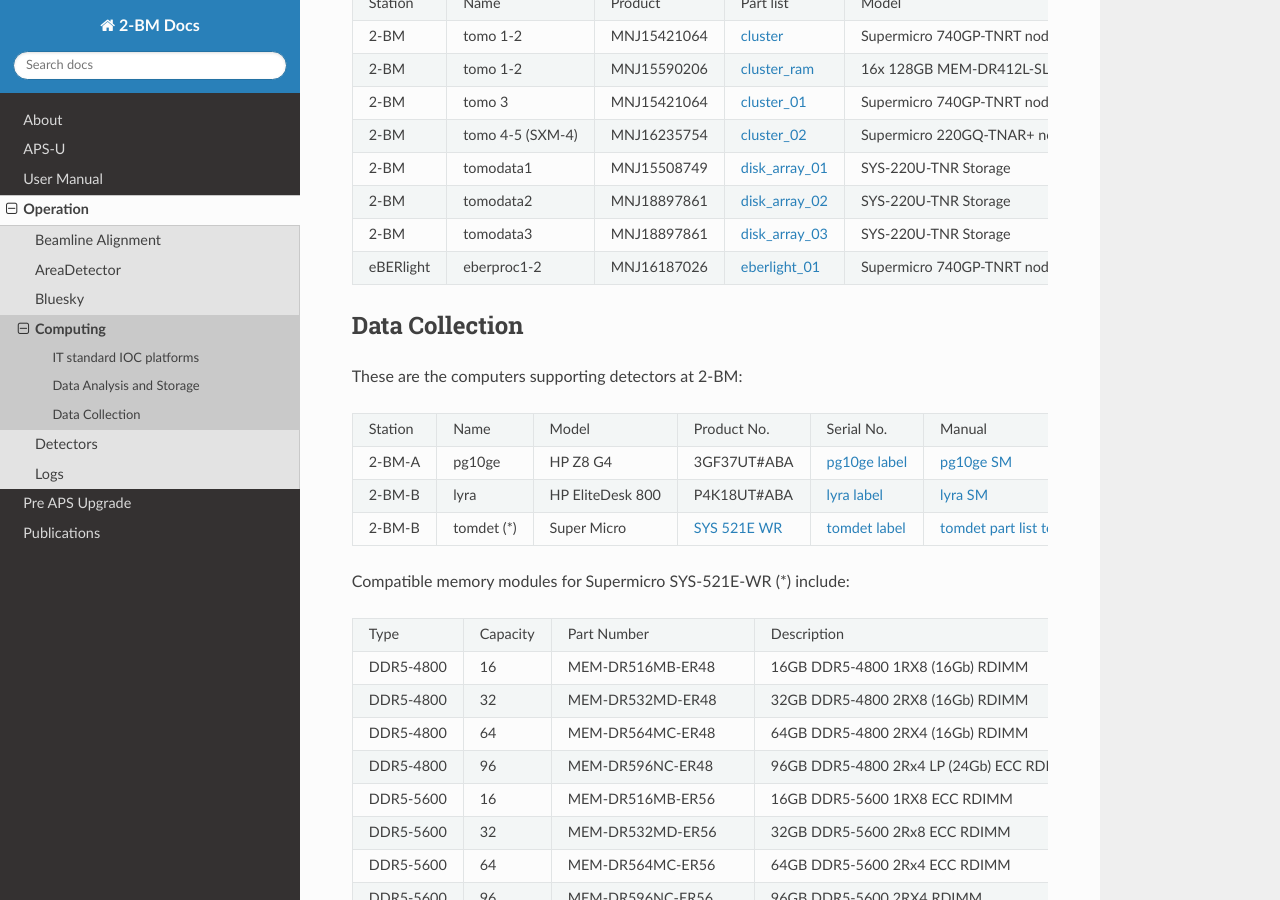
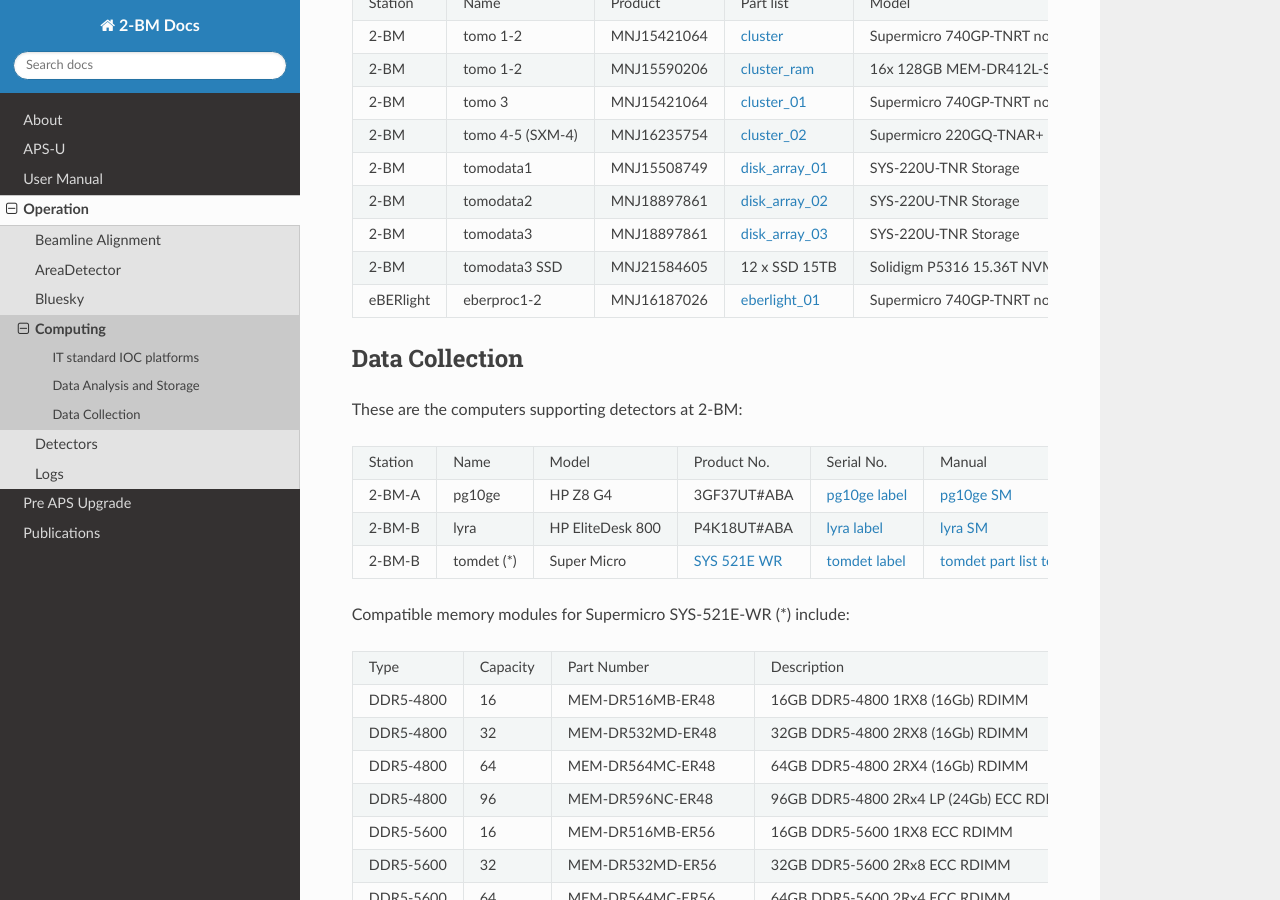
Before and after one commit to xray-imaging/2bm-docs, a Sphinx documentation site: the page built from docs/source/ops/item_017.rst, in a window 1280 px wide and 900 px high, scrolled down 405 px. Built offline with Sphinx 7.4.7 and the Read the Docs theme 3.1.0, drawn with Linux system fonts in a browser that asks for light colours; the version number could not be read and is left out.

Commit message:
added ssd disk quote

```diff
--- a/docs/source/ops/item_017.rst
+++ b/docs/source/ops/item_017.rst
@@ -26,28 +26,31 @@ Data Analysis and Storage
 .. _disk_array_quote_02: https://anl.box.com/s/o1sh7nfxzqhcb6qef19f9s7ogavobv0g
 .. _disk_array_03: https://anl.box.com/s/2qssygdx83qkwo8up448khrzd26fm08p
 .. _disk_array_quote_03: https://anl.box.com/s/bd2i81zg4kcgecp4kd8740udf2fqwii7
+.. _ssd_array_quote_03: https://anl.box.com/s/tmwq8cpiicl378c62yxbu6r3gnlek7lu
 .. _eberlight_01: https://anl.box.com/s/njzf1ya4vlryd6bc3a61fn54g4nkol7o
 .. _eberlight_02: https://anl.box.com/s/cd77y9uwtesx2cfo60q69ekt1ua9wrc4
 
-+-----------+--------------------+---------------+-------------------+---------------------------------+------------------------+
-| Station   | Name               | Product       | Part list         |      Model                      |      Quote             |
-+-----------+--------------------+---------------+-------------------+---------------------------------+------------------------+
-| 2-BM      | tomo 1-2           | MNJ15421064   | `cluster`_        |  Supermicro 740GP-TNRT node     | `cluster_quote`_       |
-+-----------+--------------------+---------------+-------------------+---------------------------------+------------------------+
-| 2-BM      | tomo 1-2           | MNJ15590206   | `cluster_ram`_    |  16x 128GB MEM-DR412L-SL01-ER32 | `cluster_ram`_         |
-+-----------+--------------------+---------------+-------------------+---------------------------------+------------------------+
-| 2-BM      | tomo 3             | MNJ15421064   | `cluster_01`_     |  Supermicro 740GP-TNRT node     | `cluster_quote_01`_    |
-+-----------+--------------------+---------------+-------------------+---------------------------------+------------------------+
-| 2-BM      | tomo 4-5 (SXM-4)   | MNJ16235754   | `cluster_02`_     |  Supermicro 220GQ-TNAR+ node    | `cluster_quote_02`_    |
-+-----------+--------------------+---------------+-------------------+---------------------------------+------------------------+
-| 2-BM      | tomodata1          | MNJ15508749   | `disk_array_01`_  |  SYS-220U-TNR Storage           | `disk_array_quote_01`_ |
-+-----------+--------------------+---------------+-------------------+---------------------------------+------------------------+
-| 2-BM      | tomodata2          | MNJ18897861   | `disk_array_02`_  |  SYS-220U-TNR Storage           | `disk_array_quote_02`_ |
-+-----------+--------------------+---------------+-------------------+---------------------------------+------------------------+
-| 2-BM      | tomodata3          | MNJ18897861   | `disk_array_03`_  |  SYS-220U-TNR Storage           | `disk_array_quote_03`_ |
-+-----------+--------------------+---------------+-------------------+---------------------------------+------------------------+
-| eBERlight | eberproc1-2        | MNJ16187026   | `eberlight_01`_   |  Supermicro 740GP-TNRT node     | `eberlight_02`_        |
-+-----------+--------------------+---------------+-------------------+---------------------------------+------------------------+
++-----------+--------------------+---------------+-------------------+-------------------------------------------+------------------------+
+| Station   | Name               | Product       | Part list         |      Model                                |      Quote             |
++-----------+--------------------+---------------+-------------------+-------------------------------------------+------------------------+
+| 2-BM      | tomo 1-2           | MNJ15421064   | `cluster`_        |  Supermicro 740GP-TNRT node               | `cluster_quote`_       |
++-----------+--------------------+---------------+-------------------+-------------------------------------------+------------------------+
+| 2-BM      | tomo 1-2           | MNJ15590206   | `cluster_ram`_    |  16x 128GB MEM-DR412L-SL01-ER32           | `cluster_ram`_         |
++-----------+--------------------+---------------+-------------------+-------------------------------------------+------------------------+
+| 2-BM      | tomo 3             | MNJ15421064   | `cluster_01`_     |  Supermicro 740GP-TNRT node               | `cluster_quote_01`_    |
++-----------+--------------------+---------------+-------------------+-------------------------------------------+------------------------+
+| 2-BM      | tomo 4-5 (SXM-4)   | MNJ16235754   | `cluster_02`_     |  Supermicro 220GQ-TNAR+ node              | `cluster_quote_02`_    |
++-----------+--------------------+---------------+-------------------+-------------------------------------------+------------------------+
+| 2-BM      | tomodata1          | MNJ15508749   | `disk_array_01`_  |  SYS-220U-TNR Storage                     | `disk_array_quote_01`_ |
++-----------+--------------------+---------------+-------------------+-------------------------------------------+------------------------+
+| 2-BM      | tomodata2          | MNJ18897861   | `disk_array_02`_  |  SYS-220U-TNR Storage                     | `disk_array_quote_02`_ |
++-----------+--------------------+---------------+-------------------+-------------------------------------------+------------------------+
+| 2-BM      | tomodata3          | MNJ18897861   | `disk_array_03`_  |  SYS-220U-TNR Storage                     | `disk_array_quote_03`_ |
++-----------+--------------------+---------------+-------------------+-------------------------------------------+------------------------+
+| 2-BM      | tomodata3 SSD      | MNJ21584605   | 12 x SSD 15TB     |  Solidigm P5316 15.36T NVMe PCIe4x4 QL    | `ssd_array_quote_03`_  |
++-----------+--------------------+---------------+-------------------+-------------------------------------------+------------------------+
+| eBERlight | eberproc1-2        | MNJ16187026   | `eberlight_01`_   |  Supermicro 740GP-TNRT node               | `eberlight_02`_        |
++-----------+--------------------+---------------+-------------------+-------------------------------------------+------------------------+
 
 
 Data Collection
```
